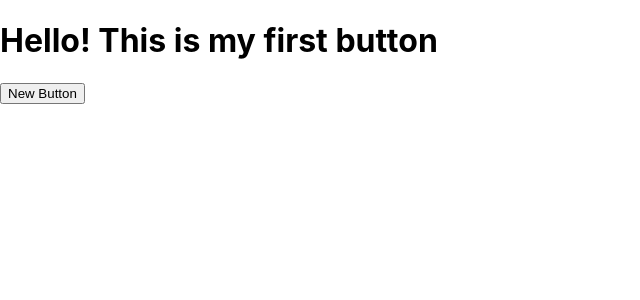
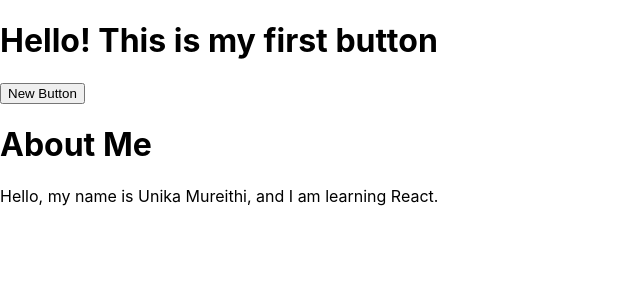
Before and after one commit to UnikaMureithi/react-fundamentals, a React (Create React App) app: page / in a window 1280 px wide. Shown: the top 300 px of the page, without its empty margins (0-640 px from the left). Built offline with nearby package versions, Linux system fonts and the light colour scheme.

Commit message:
feat: write markup with JSX

```diff
--- a/src/App.tsx
+++ b/src/App.tsx
@@ -2,12 +2,14 @@ import React from 'react';
 import logo from './logo.svg';
 import './App.css';
 import Button from './components/Button';
+import AboutPage from './components/AboutPage';
 
 function App() {
   return (
     <div>
       <h1>Hello! This is my first button</h1>
       <Button/>
+      <AboutPage/>
     </div>
   );
 }
--- /dev/null
+++ b/src/components/AboutPage.tsx
@@ -0,0 +1,12 @@
+import React from 'react'
+
+function AboutPage(){
+    return(
+        <>
+        <h1>About Me</h1>
+        <p>Hello, my name is Unika Mureithi, and I am learning React.</p>
+        </>
+    );
+}
+
+export default AboutPage;
--- a/src/components/Button.tsx
+++ b/src/components/Button.tsx
@@ -1,4 +1,4 @@
-import React from 'react'
+import React from 'react';
 
 function Button (){
 
```
